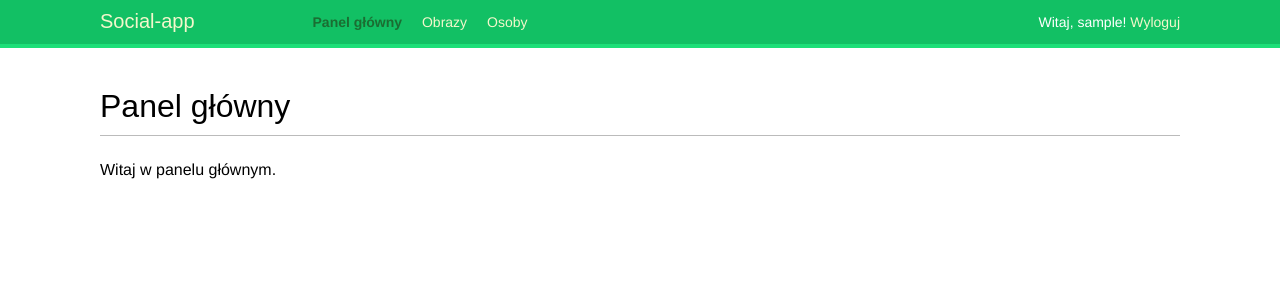
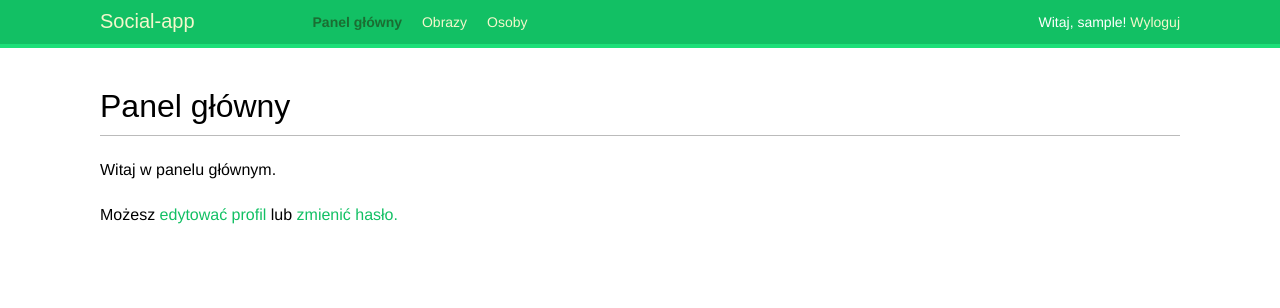
Before and after one commit to margareth91/social-app, a Django app: page /accounts/ in a window 1280 px wide. Shown: the top 308 px of the page. Run offline with Django 5.2, Linux system fonts and the light colour scheme; the visitor is signed in with stand-in values (Sample User, id 1); some web fonts are replaced.

Commit message:
added link to edit to dashboard template

```diff
--- a/accounts/templates/accounts/dashboard.html
+++ b/accounts/templates/accounts/dashboard.html
@@ -7,4 +7,8 @@
 {% block content %}
     <h1>Panel główny</h1>
     <p>Witaj w panelu głównym.</p>
+    <p>
+        Możesz <a href="{% url 'edit' %}">edytować profil</a> lub <a href="{% url 'password_change' %}">
+        zmienić hasło.</a>
+    </p>
 {% endblock content %}
```
